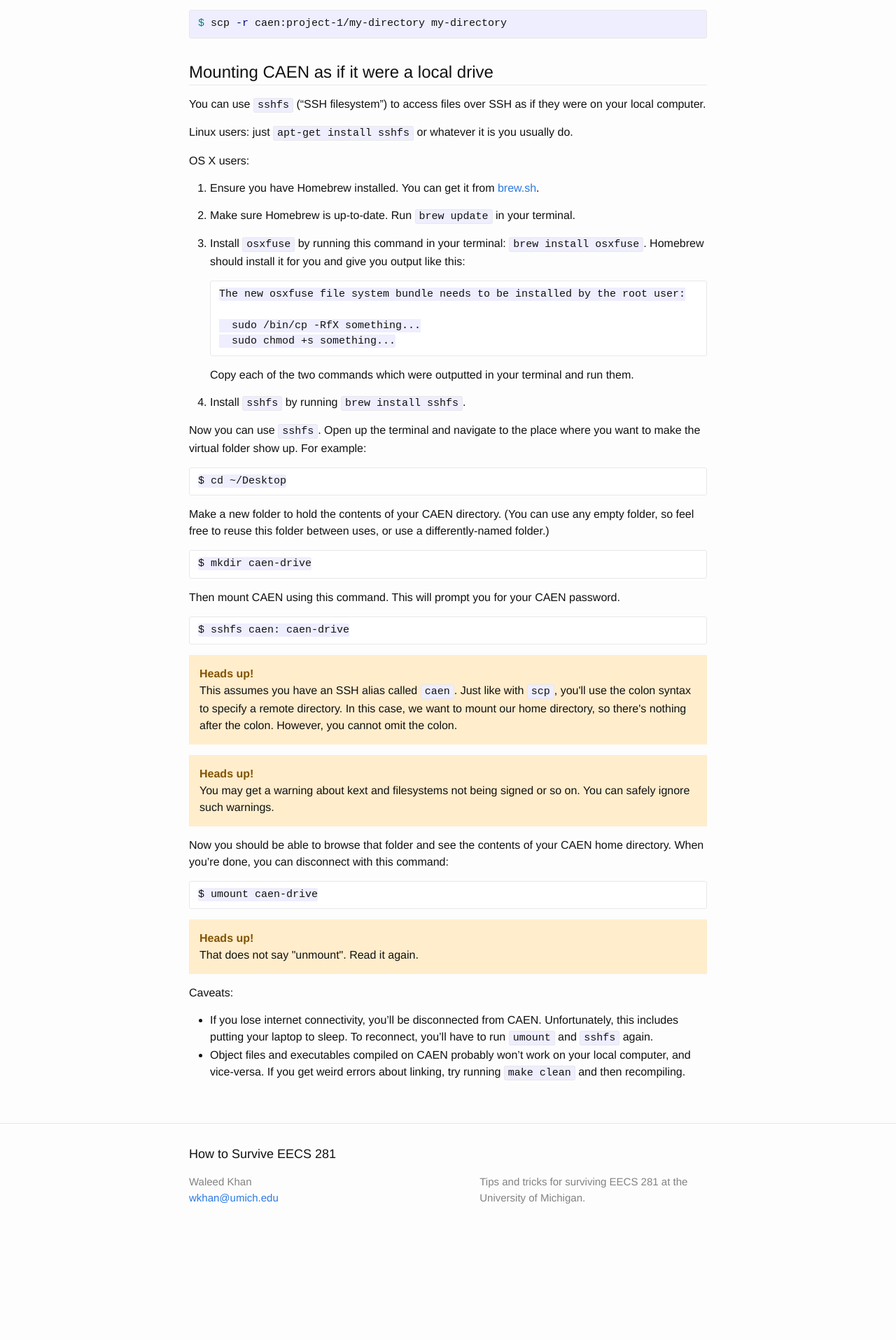
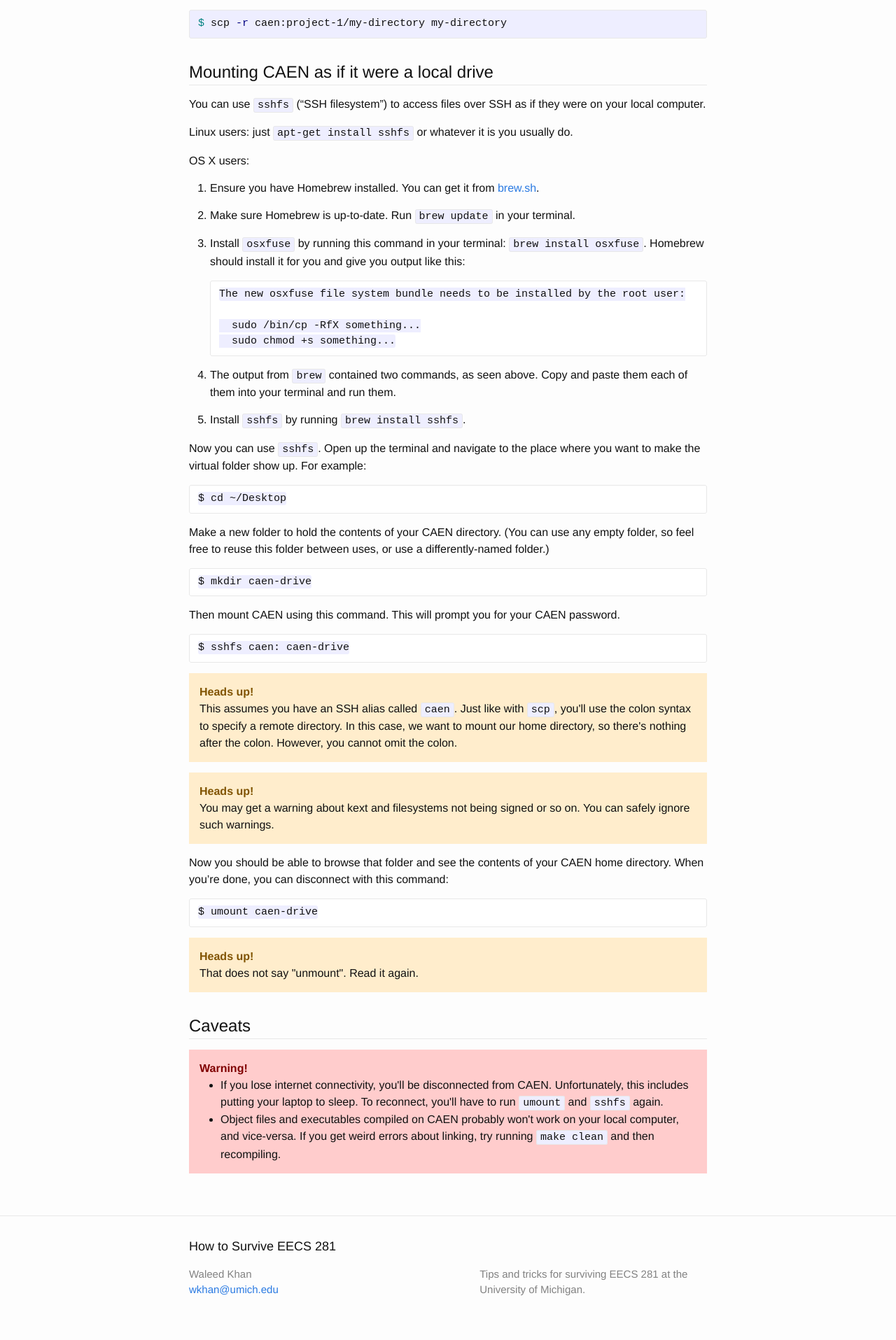
Before and after one commit to arxanas/how-to-survive-eecs-281, a Jekyll site: the page built from _posts/2014-01-12-dealing-with-caen.md, in a window 1280 px wide. Shown: the part 1623-3538 px from the top of the page at 70% size. Built offline with Jekyll 4.4.1, drawn with Linux system fonts in a browser that asks for light colours; before the commit the page ends 3406 px from its top, so only the background shows below that.

```diff
--- a/_posts/2014-01-12-dealing-with-caen.md
+++ b/_posts/2014-01-12-dealing-with-caen.md
@@ -115,9 +115,10 @@ this:
           sudo /bin/cp -RfX something...
           sudo chmod +s something...
 
-    Copy each of the two commands which were outputted in your terminal and run
-them.
- 4. Install `sshfs` by running `brew install sshfs`.
+ 4. The output from `brew` contained two commands, as seen above. Copy and paste
+    them each of them into your terminal and run them.
+
+ 5. Install `sshfs` by running `brew install sshfs`.
 
 Now you can use `sshfs`. Open up the terminal and navigate to the place where
 you want to make the virtual folder show up. For example:
@@ -161,11 +162,16 @@ That does not say "unmount". Read it again.
 
 </p></aside>
 
-Caveats:
+# Caveats
 
-  * If you lose internet connectivity, you'll be disconnected from CAEN.
-    Unfortunately, this includes putting your laptop to sleep. To reconnect,
-you'll have to run `umount` and `sshfs` again.
-  * Object files and executables compiled on CAEN probably won't work on your
-    local computer, and vice-versa. If you get weird errors about linking, try
-running `make clean` and then recompiling.
+<aside class="aside-critical"><ul>
+
+<li>If you lose internet connectivity, you'll be disconnected from CAEN.
+Unfortunately, this includes putting your laptop to sleep. To reconnect, you'll
+have to run <code>umount</code> and <code>sshfs</code> again.</li>
+
+<li>Object files and executables compiled on CAEN probably won't work on your
+local computer, and vice-versa. If you get weird errors about linking, try
+running <code>make clean</code> and then recompiling.</li>
+
+</ul></aside>
--- a/_sass/_site.scss
+++ b/_sass/_site.scss
@@ -1,10 +1,12 @@
 $aside-info-color: lighten(green, 65%);
 $aside-warning-color: lighten(orange, 40%);
+$aside-critical-color: lighten(red, 40%);
 $aside-tip-color: lighten(purple, 65%);
 
 // TODO: use some desaturation function instead of darken.
 $aside-info-header-color: darken($aside-info-color, 70%);
 $aside-warning-header-color: darken($aside-warning-color, 65%);
+$aside-critical-header-color: darken($aside-critical-color, 65%);
 $aside-tip-header-color: darken($aside-tip-color, 55%);
 
 aside {
@@ -38,6 +40,15 @@ aside {
         }
     }
 
+    &.aside-critical {
+        background-color: $aside-critical-color;
+
+        &::before {
+            content: "Warning!";
+            color: $aside-critical-header-color;
+        }
+    }
+
     &.aside-tip {
         background-color: $aside-tip-color;
 
```
